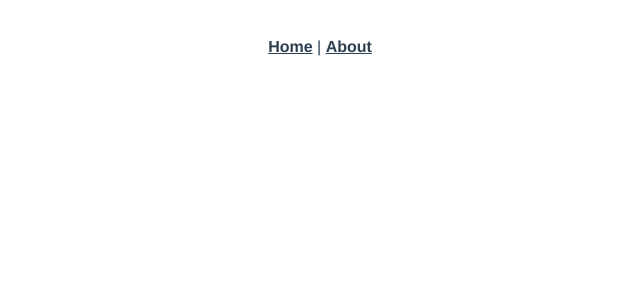
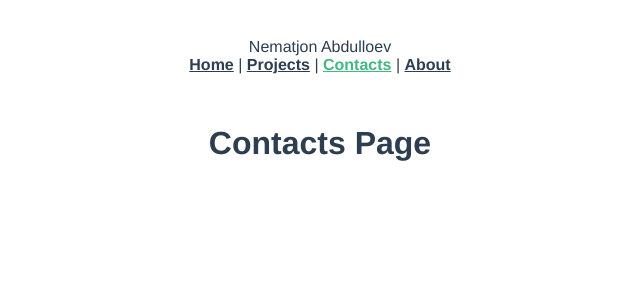
Before and after one commit to Nematjon1/Nematjon1.github.io, a Vue app: page /contacts in a window 1280 px wide. Shown: the top 300 px of the page, without its empty margins (320-960 px from the left). Built offline with nearby package versions, Linux system fonts and the light colour scheme.

Commit message:
Basic project structure

```diff
--- a/src/App.vue
+++ b/src/App.vue
@@ -1,12 +1,26 @@
 <template>
   <div id="app">
     <div id="nav">
-      <router-link to="/">Home</router-link> |
-      <router-link to="/about">About</router-link>
+      <div class="logo">
+        <span>Nematjon Abdulloev</span>
+      </div>
+
+      <div class="nav__links">
+        <router-link to="/">Home</router-link> |
+        <router-link to="/projects">Projects</router-link> |
+        <router-link to="/contacts">Contacts</router-link> |
+        <router-link to="/about">About</router-link>
+      </div>
     </div>
     <router-view />
   </div>
 </template>
+
+<script>
+export default {
+  name: "App"
+};
+</script>
 
 <style lang="scss">
 #app {
--- a/src/router/index.js
+++ b/src/router/index.js
@@ -9,6 +9,18 @@ const routes = [
     path: "/",
     name: "Home",
     component: Home
+  },
+  {
+    path: "/contacts",
+    name: "Contacts",
+    component: () =>
+      import(/* webpackChunkName: "contacts" */ "../views/Contacts.vue")
+  },
+  {
+    path: "/projects",
+    name: "Contacts",
+    component: () =>
+      import(/* webpackChunkName: "projects" */ "../views/Projects.vue")
   },
   {
     path: "/about",
--- /dev/null
+++ b/src/views/Contacts.vue
@@ -0,0 +1,11 @@
+<template>
+  <div>
+    <h1>Contacts Page</h1>
+  </div>
+</template>
+
+<script>
+export default {
+  name: "Contacts"
+};
+</script>
--- a/src/views/Home.vue
+++ b/src/views/Home.vue
@@ -1,5 +1,5 @@
 <template>
-  <div class="home"></div>
+  <div class="home">Home Page</div>
 </template>
 
 <script>
--- /dev/null
+++ b/src/views/Projects.vue
@@ -0,0 +1,13 @@
+<template>
+  <div>
+    <h1>Projects Page</h1>
+  </div>
+</template>
+
+<script>
+export default {
+  name: "Projects"
+};
+</script>
+
+<style></style>
```
Also changed, not shown: 1 other file (tests, documents, lock files or other folders).
